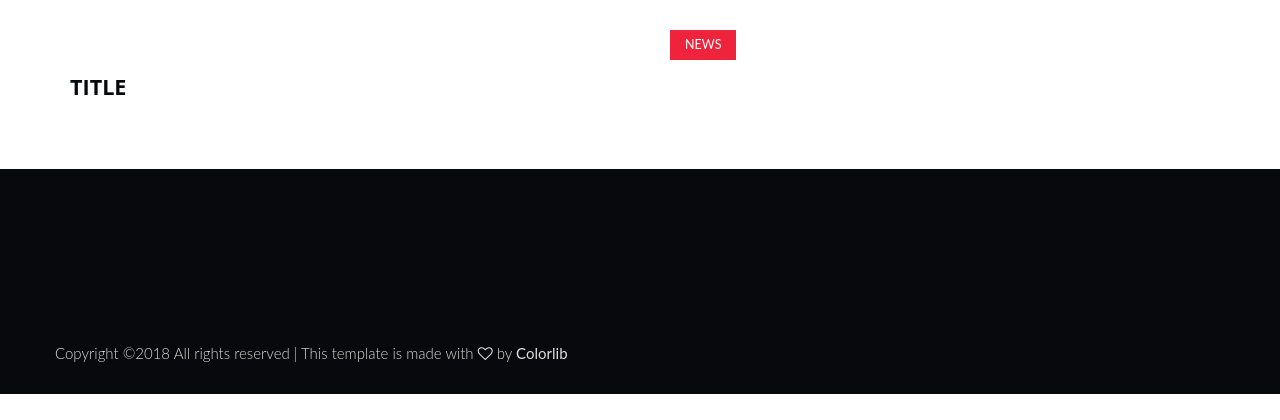
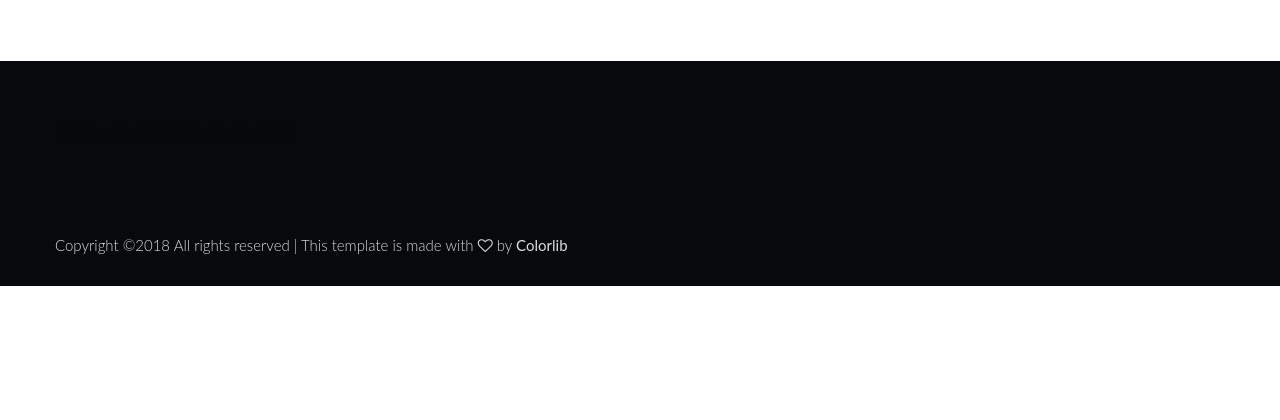
Before and after one commit to coperniciumm/NBA-News-Web, a Django app: page /index/ in a window 1280 px wide. Shown: the part 104-524 px from the top of the page. Run offline with Django 3.2, Linux system fonts and the light colour scheme; some libraries are stand-ins or nearby versions.

Commit message:
fix ajax

```diff
--- a/templates/index.html
+++ b/templates/index.html
@@ -53,22 +53,6 @@
 				<div class="row">
 					<!-- Main Column -->
 					<div class="col-md-12">
-
-						<!-- ARTICLE -->
-						<article class="article row-article">
-							<div class="article-img">
-								<a href="#">
-									<img src="" alt="">
-								</a>
-							</div>
-							<div class="article-body">
-								<ul class="article-info">
-									<li class="article-category"><a href="#">News</a></li>
-								</ul>
-								<h3 class="article-title"><a href="#">Title</a></h3>
-							</div>
-						</article>
-						<!-- /ARTICLE -->
 
 					</div>
 					<!-- /Main Column -->
@@ -138,11 +122,6 @@ Copyright &copy;<script>document.write(new Date().getFullYear());</script> All r
 
 				success: function(result) {
 					for(var i = 0; i < 4; i++){
-						if(i == 0){
-							$("#article-title").html("<div>" + result[i].title + "</div>");
-							$("img").attr("src", result[i].photo_url);
-						}
-						else{
 						var add_block = $("#col-md-12").append('\
 							<article class="article row-article">\
 								<div class="article-img">\
@@ -161,7 +140,6 @@ Copyright &copy;<script>document.write(new Date().getFullYear());</script> All r
 						$(".row-article").after(add_block);
 					}
 				}
-				}
 			})
 		})
 
```
Lines whose indentation alone changed are shown as unchanged.
